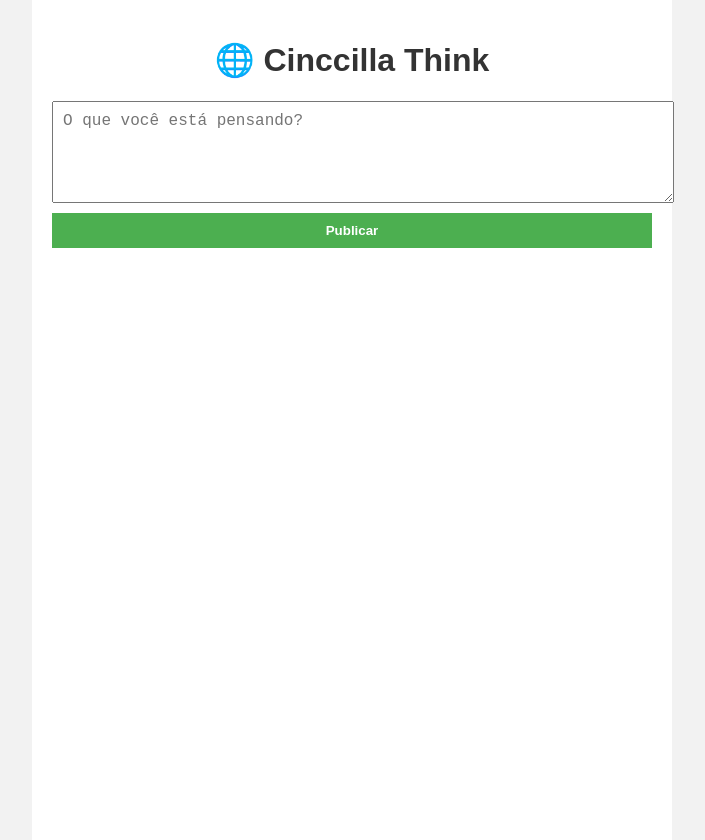
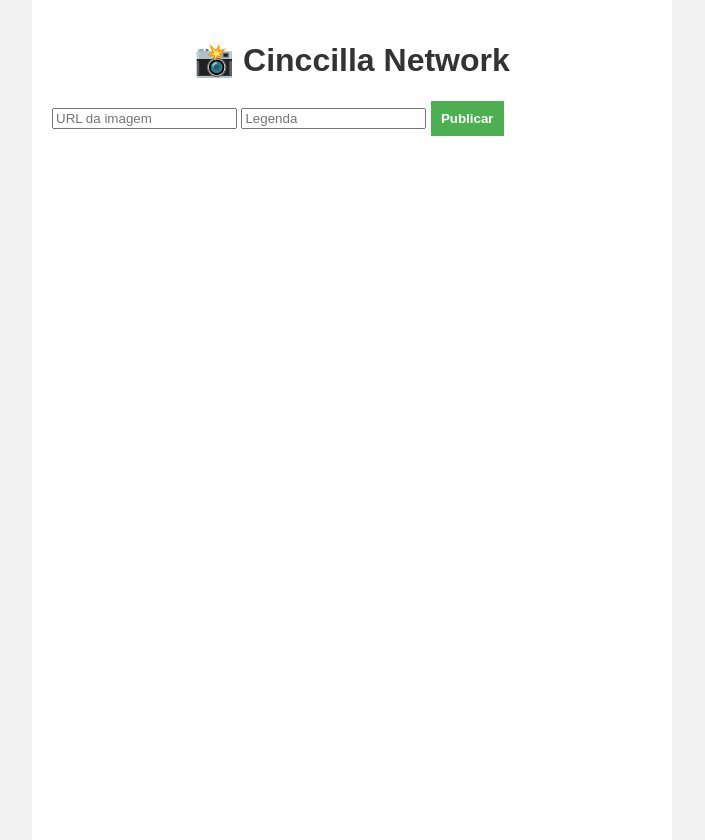
Before and after one commit to zynongit/Cinccilla-Network, a plain HTML site: page index.html in a window 1280 px wide. Shown: the whole page, without its empty margins (288-993 px from the left). Drawn offline with Linux system fonts and the light colour scheme.

Commit message:
Update index.html

```diff
--- a/index.html
+++ b/index.html
@@ -8,11 +8,14 @@
 </head>
 <body>
   <div class="container">
-    <h1>🌐 Cinccilla Think</h1>
-    <div class="post-box">
-      <textarea id="postInput" placeholder="O que você está pensando?"></textarea>
+    <h1>📸 Cinccilla Network</h1>
+
+    <div class="post-form">
+      <input type="text" id="imageUrl" placeholder="URL da imagem" />
+      <input type="text" id="caption" placeholder="Legenda" />
       <button onclick="criarPost()">Publicar</button>
     </div>
+
     <div id="feed"></div>
   </div>
 
```
